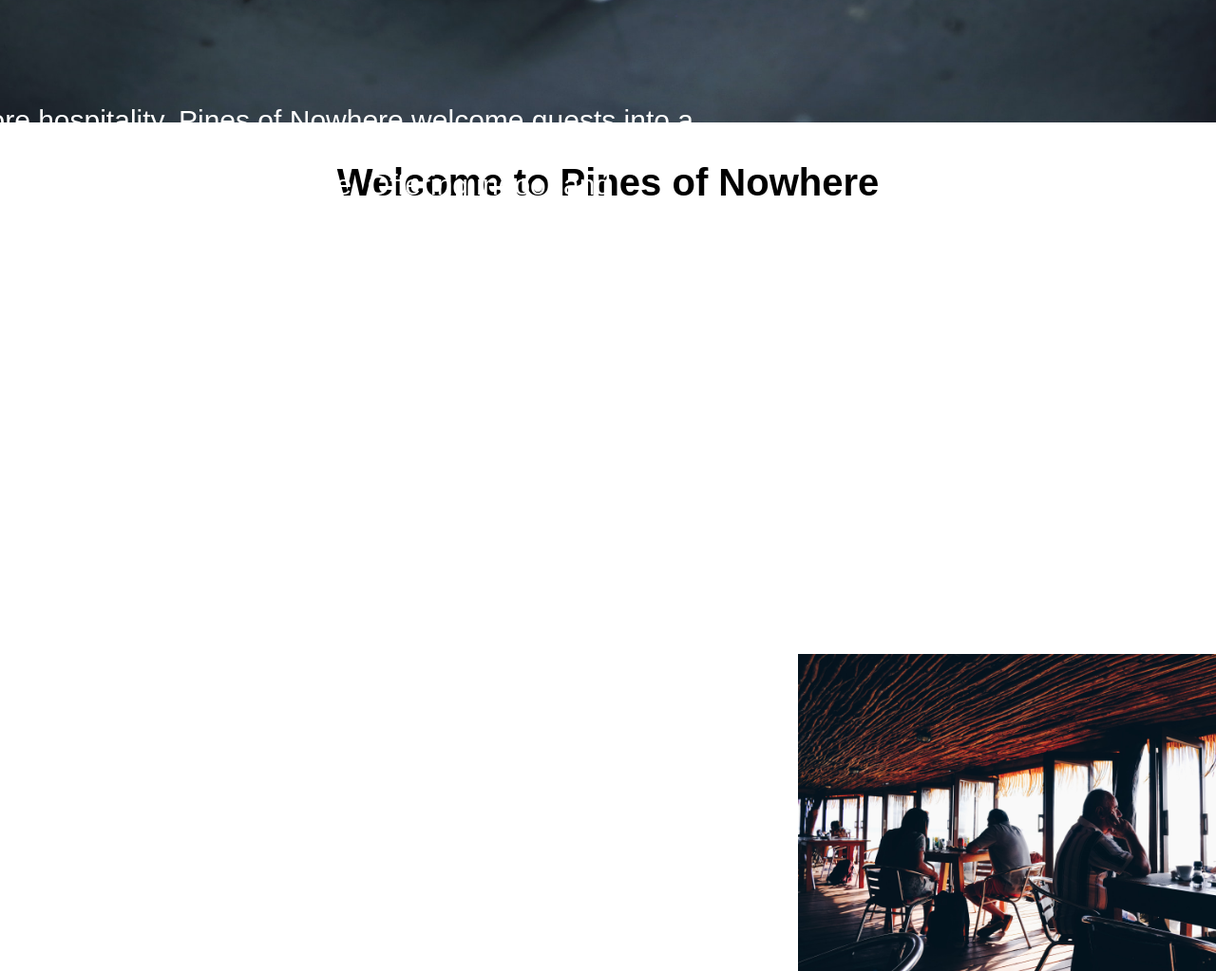
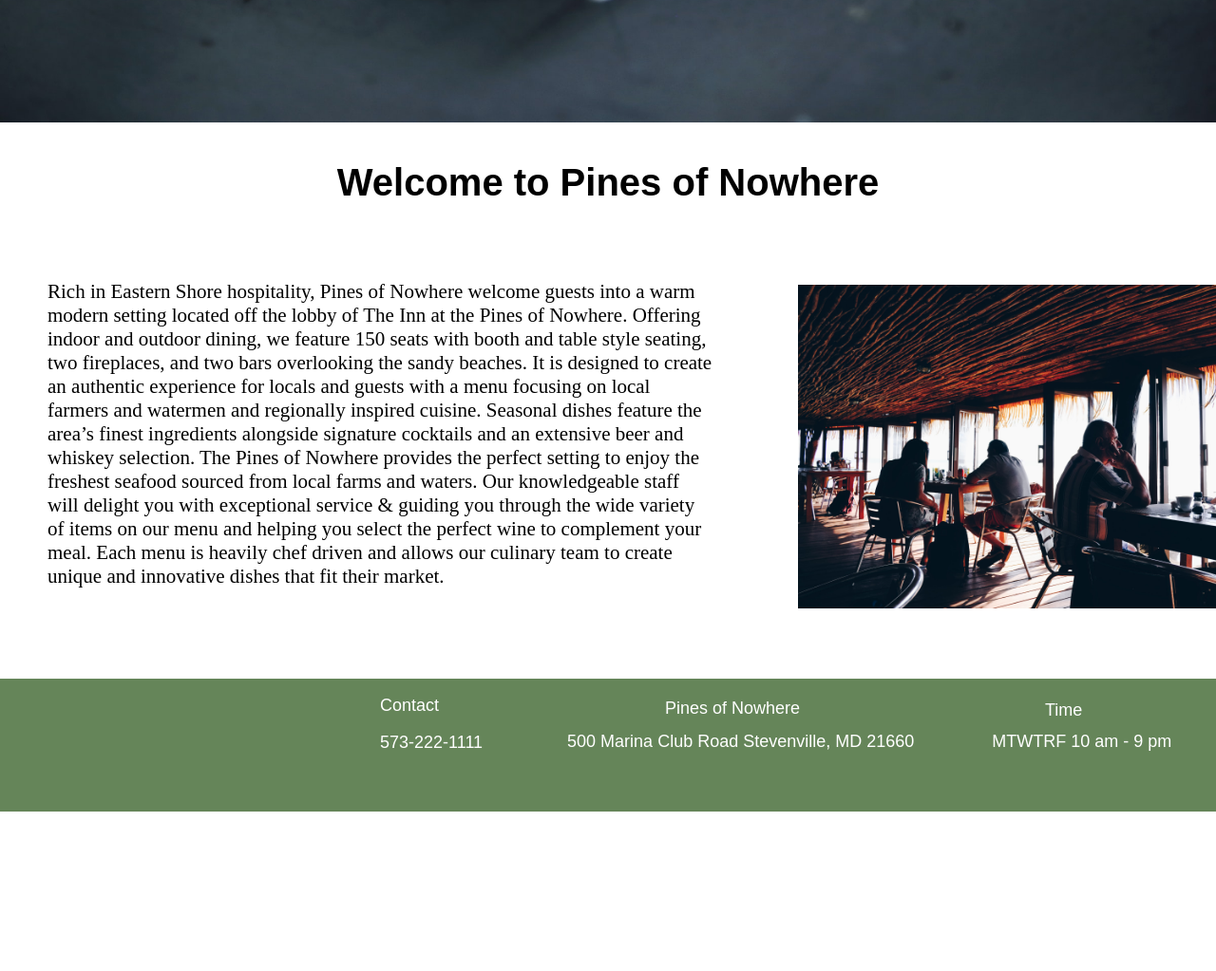
Before and after one commit to kcaldero1/avt415, a plain HTML site: page p2/index.html in a window 1280 px wide. Shown: the part 824-1847 px from the top of the page at 95% size. After the commit the page ends 1679 px from the top, so only its background shows below. Drawn offline with Linux system fonts and the light colour scheme.

Commit message:
just wow

```diff
--- a/p2/main.css
+++ b/p2/main.css
@@ -195,7 +195,7 @@ p {
    bottom: 160px;
    margin-left: 200px;
  }
-  p6 {
+  .type {
     font-family: sans-serif;
     font-size: 30px;
     position: relative;
```
Also changed, not shown: p2/about/index.html (+1 -1 lines).
